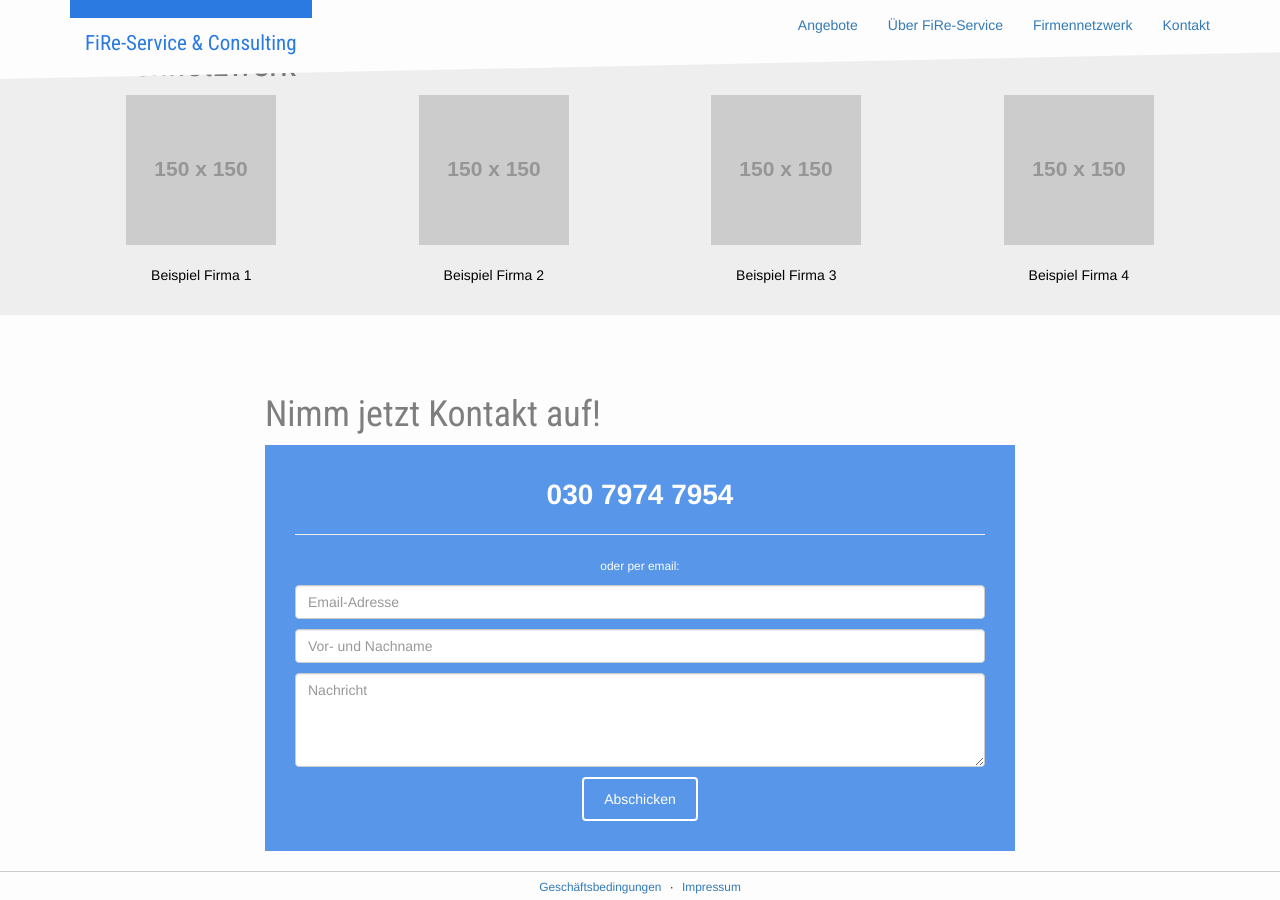
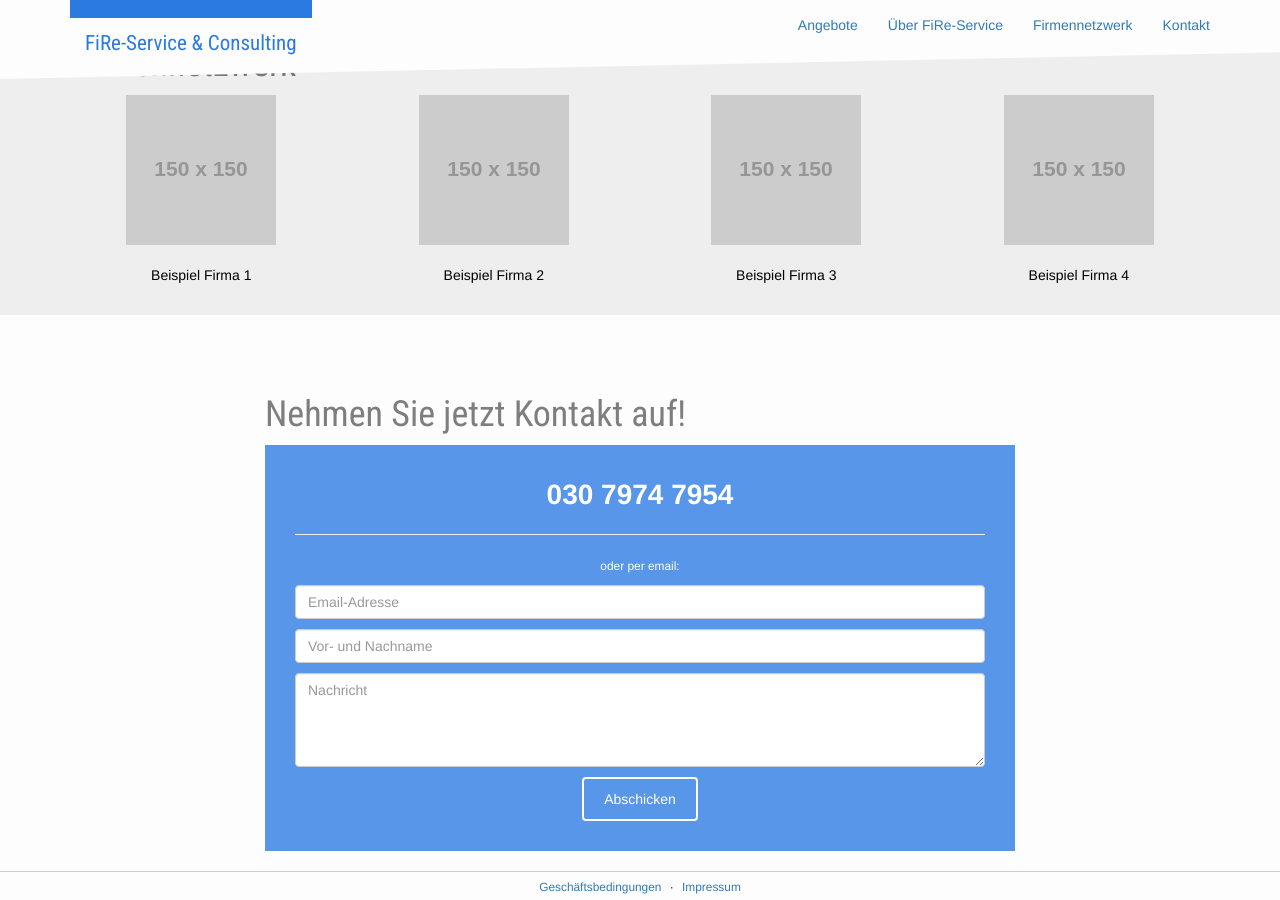
Before and after one commit to samlawski/fire-service, a Jekyll site: the page built from index.html, in a window 1280 px wide and 900 px high, scrolled down 1641 px. Built offline with Jekyll 4.4.1, drawn with Linux system fonts in a browser that asks for light colours.

Commit message:
Updated '/_includes/kontakt.html' via CloudCannon

```diff
--- a/_includes/kontakt.html
+++ b/_includes/kontakt.html
@@ -1,9 +1,7 @@
 <div id="kontakt" class="container space-before">
   <div class="row">
     <div class="col-xs-12 col-md-8 col-md-offset-2">
-      <h1 class="editable">
-        Nimm jetzt Kontakt auf!
-      </h1>
+      <h1 class="editable">Nehmen Sie jetzt Kontakt auf!</h1>
       <div class="text-center cta-box">
         <div class="lead cta-call editable"><p>030 7974 7954</p></div>
         <hr />
```
